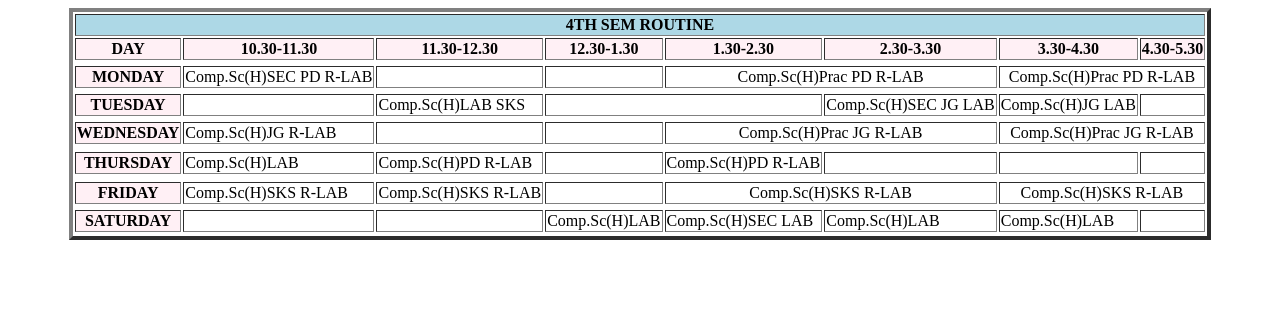
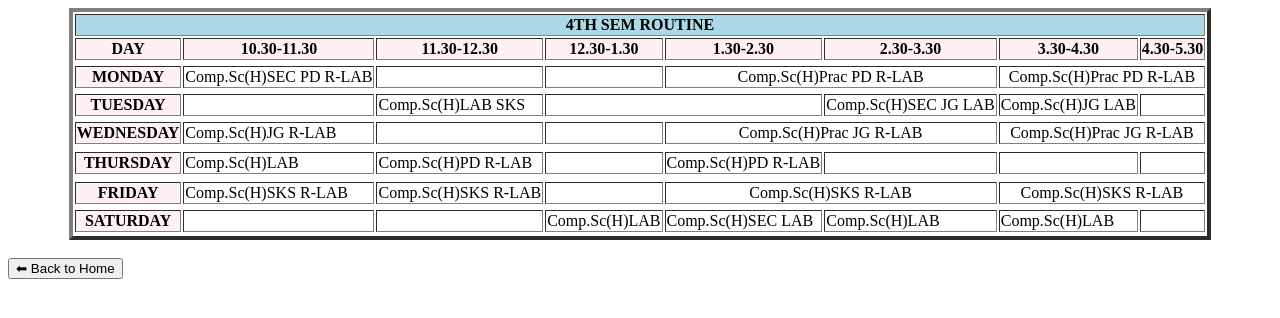
Before and after one commit to sneh777a/class-routine-project, a plain HTML site: page pages/sem4.html in a window 1280 px wide. Drawn offline with Linux system fonts and the light colour scheme.

Commit message:
Update sem4.html

```diff
--- a/pages/sem4.html
+++ b/pages/sem4.html
@@ -85,6 +85,9 @@
 <tr></tr>
 </table><br>
 
+<div class="back-button">
+    <button onclick="loadHome()">⬅ Back to Home</button>
+</div>
 
 </body>
 </html>
```
